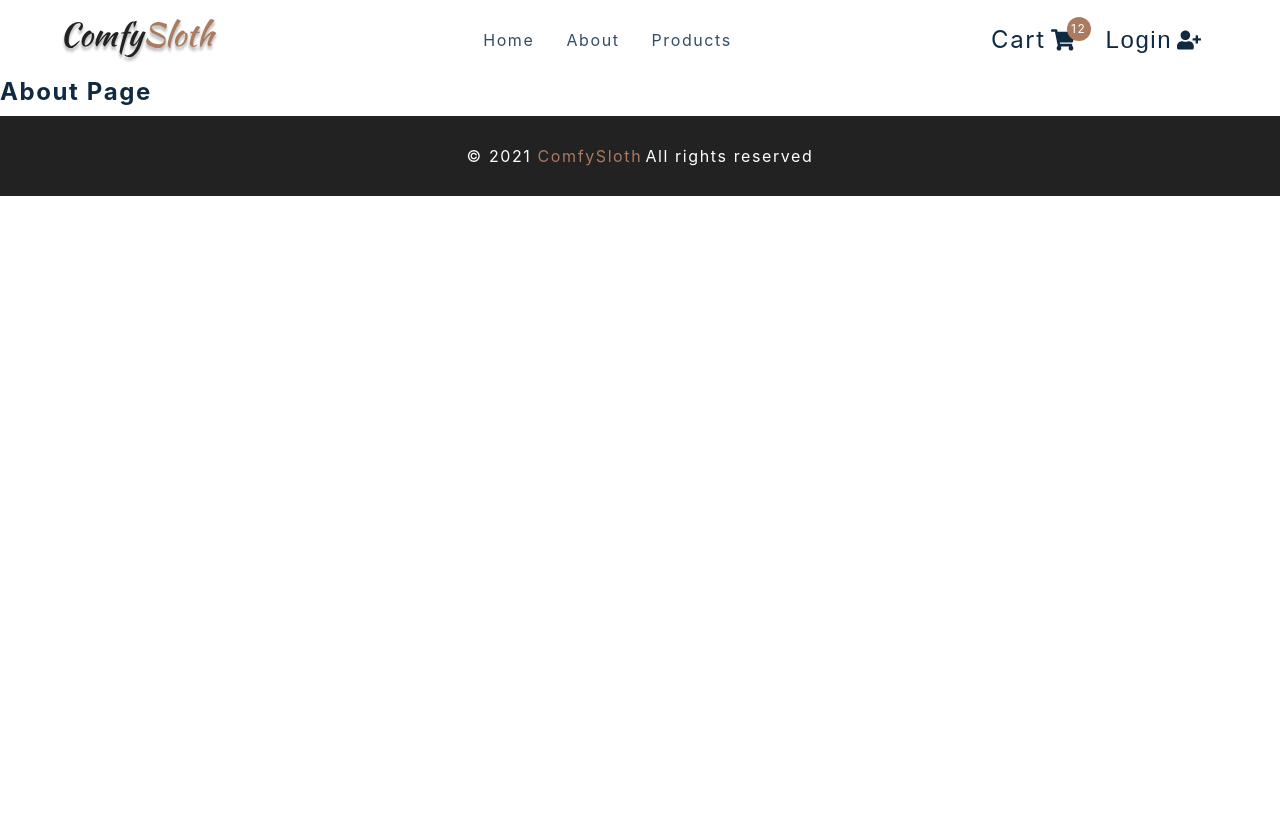
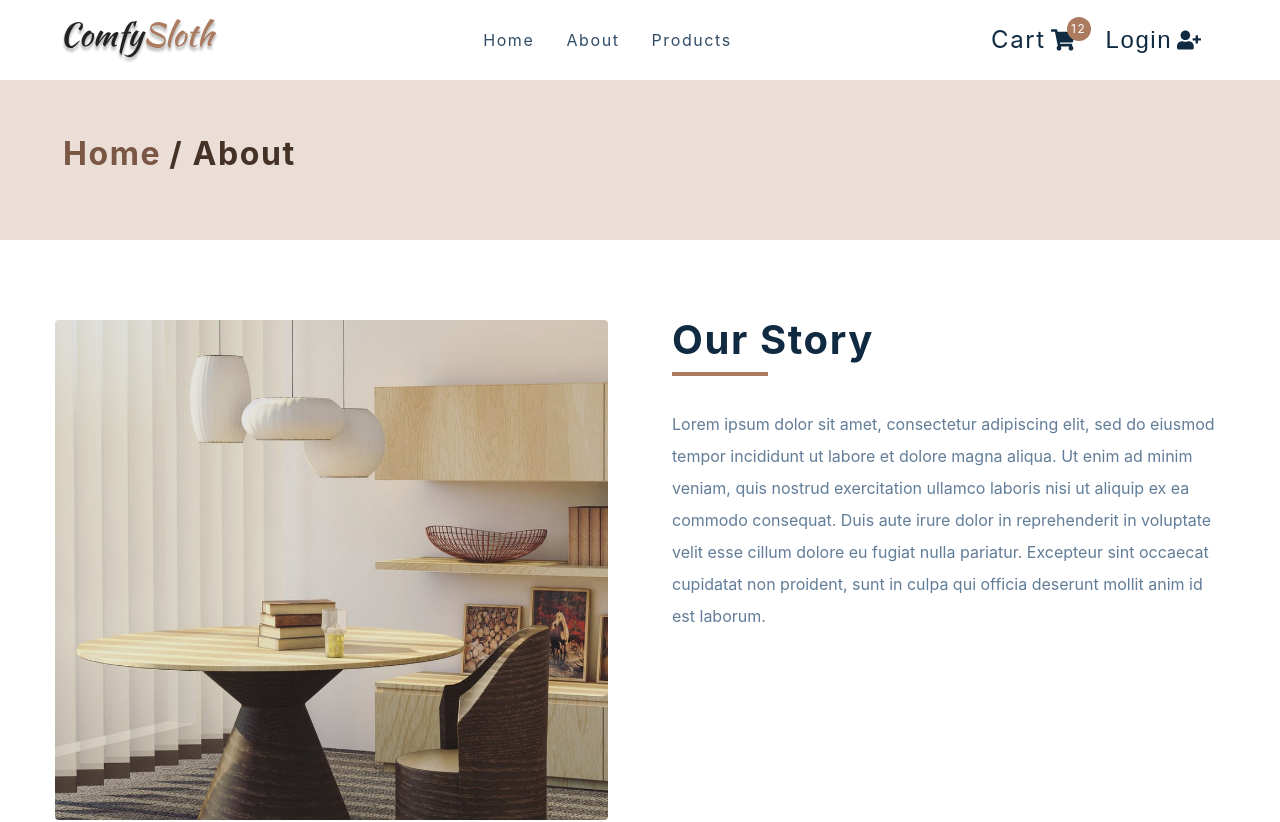
Before and after one commit to mhasanrabbi/comfy-store, a React (Create React App) app: page /about in a window 1280 px wide. Shown: the top 822 px of the page. Before the commit the page ends 800 px from the top, so only its background shows below. Built offline with nearby package versions, Linux system fonts and the light colour scheme.

Commit message:
about, checkout page

```diff
--- a/src/components/PageHero.js
+++ b/src/components/PageHero.js
@@ -1,8 +1,17 @@
 import React from 'react'
 import styled from 'styled-components'
 import { Link } from 'react-router-dom'
-const PageHero = () => {
-  return <h4>page hero</h4>
+
+const PageHero = ({title}) => {
+  return (
+    <Wrapper>
+      <div className="section-center">
+        <h3>
+          <Link to='/'>Home</Link>/ {title}
+        </h3>
+      </div>
+    </Wrapper>
+  )
 }
 
 const Wrapper = styled.section`
--- a/src/pages/AboutPage.js
+++ b/src/pages/AboutPage.js
@@ -4,7 +4,23 @@
 import aboutImg from '../assets/hero-bcg.jpeg'
 
 const AboutPage = () => {
-  return <h4>about page</h4>
+  return (
+    <main>
+      <PageHero title='about'/>
+      <Wrapper className="page section section-center">
+        <img src={aboutImg} alt="nice desk"/>
+        <article>
+          <div className='title'>
+            <h2>our story</h2>
+            <div className='underline'></div>
+          </div>
+          <p>
+            Lorem ipsum dolor sit amet, consectetur adipiscing elit, sed do eiusmod tempor incididunt ut labore et dolore magna aliqua. Ut enim ad minim veniam, quis nostrud exercitation ullamco laboris nisi ut aliquip ex ea commodo consequat. Duis aute irure dolor in reprehenderit in voluptate velit esse cillum dolore eu fugiat nulla pariatur. Excepteur sint occaecat cupidatat non proident, sunt in culpa qui officia deserunt mollit anim id est laborum.
+          </p>
+        </article>
+      </Wrapper>
+    </main>
+  )
 }
 
 const Wrapper = styled.section`
--- a/src/pages/CheckoutPage.js
+++ b/src/pages/CheckoutPage.js
@@ -6,7 +6,14 @@
 import { Link } from 'react-router-dom'
 
 const CheckoutPage = () => {
-  return <h4>checkout page</h4>
+  return (
+    <main>
+      <PageHero title='checkout' />
+      <Wrapper className='page'>
+        <h1>checkout here</h1>
+      </Wrapper>
+    </main>
+  )
 }
 const Wrapper = styled.div``
 export default CheckoutPage
```
